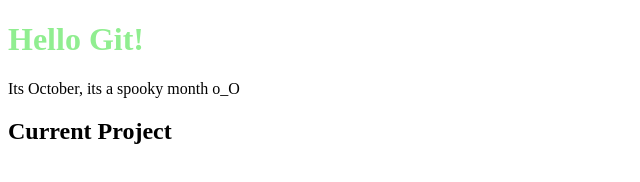
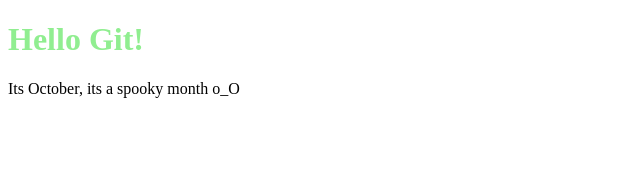
Before and after one commit to Devonltaylor/git-demo, a plain HTML site: page index.html in a window 1280 px wide. Shown: the whole page, without its empty margins (0-640 px from the left). Drawn offline with Linux system fonts and the light colour scheme.

```diff
--- a/index.html
+++ b/index.html
@@ -8,6 +8,5 @@
   <body>
     <h1>Hello Git!</h1>
     <p>Its October, its a spooky month o_O</p>
-    <h2>Current Project</h2>
   </body>
 </html>
```
Also changed, not shown: 1 other file.
